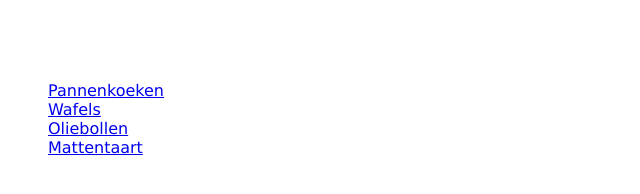
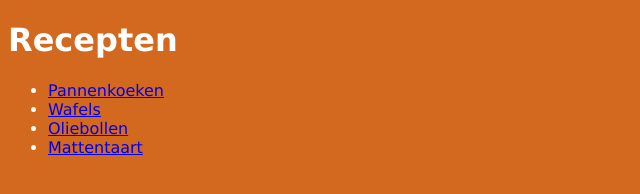
Before and after one commit to simondm1978/recepten, a plain HTML site: page index.html in a window 1280 px wide. Shown: the whole page, without its empty margins (0-640 px from the left). Drawn offline with Linux system fonts and the light colour scheme.

Commit message:
Schrijf chocolate met een e

```diff
--- a/default.css
+++ b/default.css
@@ -1,5 +1,5 @@
 body {
 	font-family: verdana;
-	background-color: Chocolat;
+	background-color: Chocolate;
 	color: white;
 }
```
